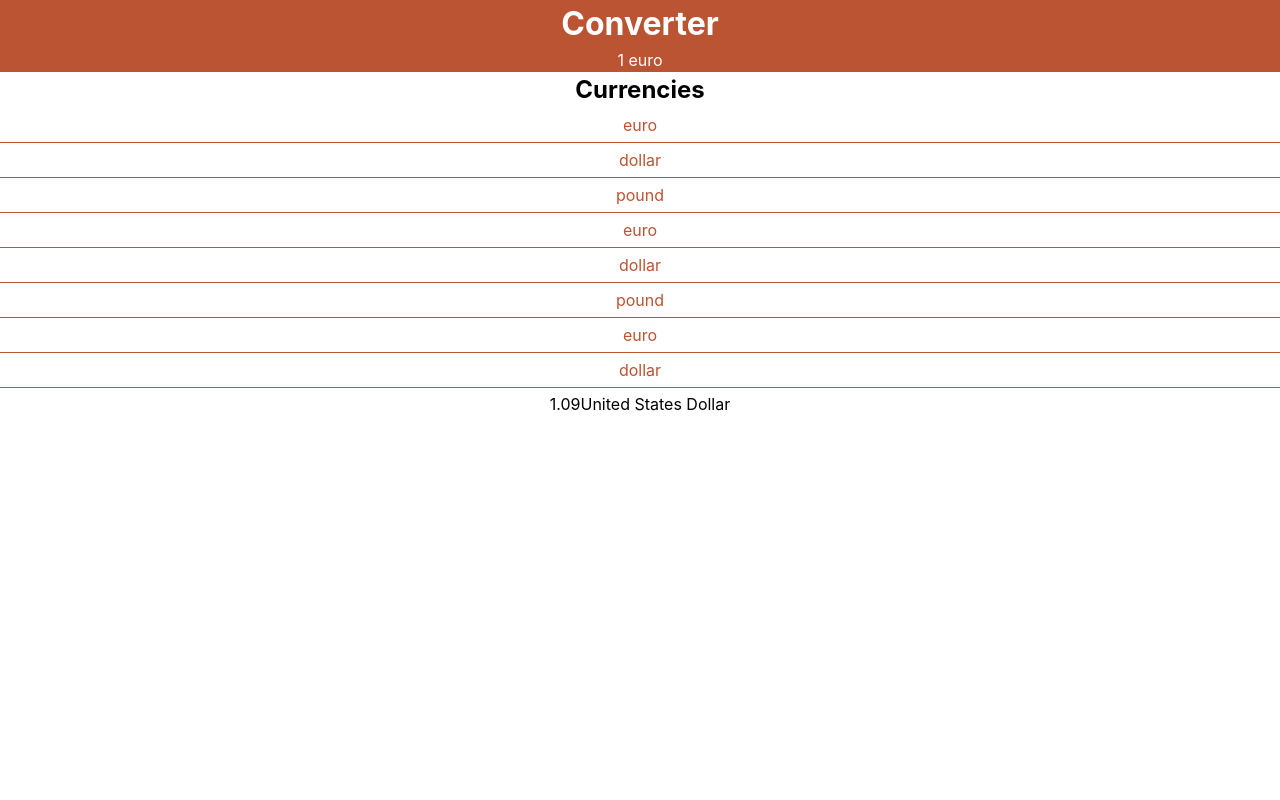
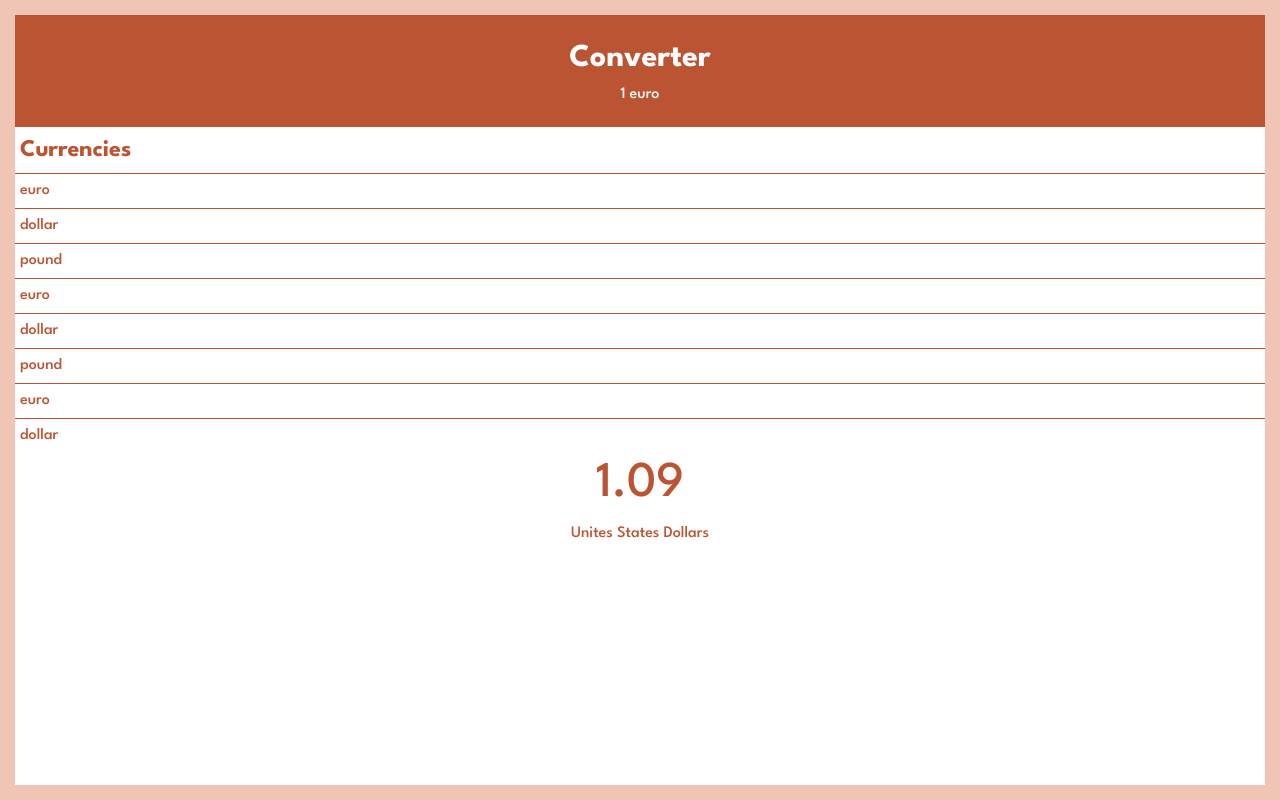
Before and after one commit to MaxCapette/Converter, a React (Vite) app: page / in a window 1280 px wide. Built offline with nearby package versions, Linux system fonts and the light colour scheme.

Commit message:
affichage statique ok

```diff
--- a/index.html
+++ b/index.html
@@ -1,5 +1,6 @@
 <!DOCTYPE html>
 <html lang="en">
+
 <head>
 	<meta charset="UTF-8" />
 	<meta name="viewport" content="width=device-width, initial-scale=1.0" />
@@ -7,10 +8,15 @@
 	<link rel="icon" href="/favicon.ico" />
 	<link rel="apple-touch-icon" href="/logo192.png" />
 	<link rel="manifest" href="/manifest.json" />
+	<link rel="preconnect" href="https://fonts.googleapis.com">
+	<link rel="preconnect" href="https://fonts.gstatic.com" crossorigin>
+	<link href="https://fonts.googleapis.com/css2?family=League+Spartan:wght@300;500;700&display=swap" rel="stylesheet">
 	<title>React App with Vite</title>
 </head>
+
 <body>
 	<div id="root"></div>
 	<script type="module" src="/src/main.tsx"></script>
 </body>
+
 </html>
--- a/src/components/Amount/Amount.scss
+++ b/src/components/Amount/Amount.scss
@@ -0,0 +1,8 @@
+@use '../../styles/variables' as v;
+
+.result p {
+  color: v.$principale;
+}
+.result :first-child {
+  font-size: 50px;
+}
--- a/src/components/Amount/Amount.tsx
+++ b/src/components/Amount/Amount.tsx
@@ -1,9 +1,11 @@
+import './Amount.scss';
+
 function Amount() {
   return (
-    <footer className="Amount">
-      <span>1.09</span>
-      <span>United States Dollar</span>
-    </footer>
+    <div className="result">
+      <p>1.09</p>
+      <p>Unites States Dollars</p>
+    </div>
   );
 }
 export default Amount;
--- a/src/components/Currencies/Currencies.scss
+++ b/src/components/Currencies/Currencies.scss
@@ -12,15 +12,18 @@ li {
   color: v.$principale;
   border-bottom: solid 1px v.$principale;
   padding: 5px;
+  text-align: left;
 }
 ul {
   margin: 0;
   padding: 0;
-  h2 {
-    color: v.$principale;
-  }
 }
-
+h2 {
+  color: v.$principale;
+  text-align: left;
+  padding: 5px;
+  border-bottom: solid 1px v.$principale;
+}
 li:hover {
   background-color: v.$alternative;
 }
--- a/src/components/Header/Header.scss
+++ b/src/components/Header/Header.scss
@@ -3,4 +3,5 @@
 header {
   background-color: v.$principale;
   color: v.$claire;
+  padding: 20px;
 }
--- a/src/styles/index.scss
+++ b/src/styles/index.scss
@@ -3,38 +3,6 @@
 
 body {
   margin: 0;
-  font-family: -apple-system, BlinkMacSystemFont, 'Segoe UI', 'Roboto', 'Oxygen',
-    'Ubuntu', 'Cantarell', 'Fira Sans', 'Droid Sans', 'Helvetica Neue',
-    sans-serif;
-  -webkit-font-smoothing: antialiased;
-  -moz-osx-font-smoothing: grayscale;
+  font-family: 'League Spartan';
+  border: 15px solid v.$alternative;
 }
-
-code {
-  font-family: source-code-pro, Menlo, Monaco, Consolas, 'Courier New',
-    monospace;
-}
-/* league-spartan-300 - latin */
-@font-face {
-  font-display: swap; /* Check https://developer.mozilla.org/en-US/docs/Web/CSS/@font-face/font-display for other options. */
-  font-family: 'League Spartan';
-  font-style: normal;
-  font-weight: 300;
-  src: url('../fonts/league-spartan-v11-latin-300.woff2') format('woff2'); /* Chrome 36+, Opera 23+, Firefox 39+, Safari 12+, iOS 10+ */
-}
-/* league-spartan-500 - latin */
-@font-face {
-  font-display: swap; /* Check https://developer.mozilla.org/en-US/docs/Web/CSS/@font-face/font-display for other options. */
-  font-family: 'League Spartan';
-  font-style: normal;
-  font-weight: 500;
-  src: url('../fonts/league-spartan-v11-latin-500.woff2') format('woff2'); /* Chrome 36+, Opera 23+, Firefox 39+, Safari 12+, iOS 10+ */
-}
-/* league-spartan-700 - latin */
-@font-face {
-  font-display: swap; /* Check https://developer.mozilla.org/en-US/docs/Web/CSS/@font-face/font-display for other options. */
-  font-family: 'League Spartan';
-  font-style: normal;
-  font-weight: 700;
-  src: url('../fonts/league-spartan-v11-latin-700.woff2') format('woff2'); /* Chrome 36+, Opera 23+, Firefox 39+, Safari 12+, iOS 10+ */
-}
```
Lines whose indentation alone changed are shown as unchanged.
